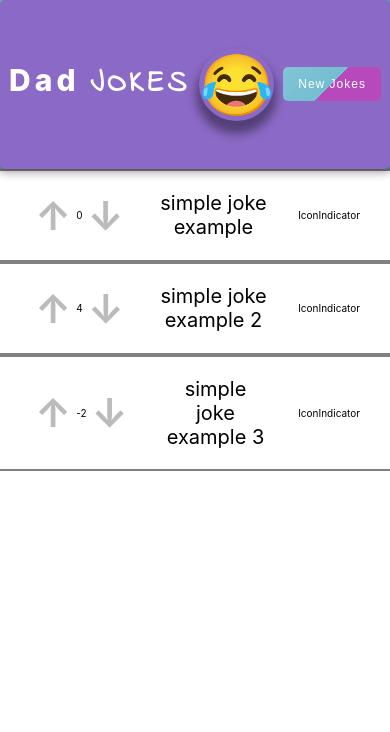
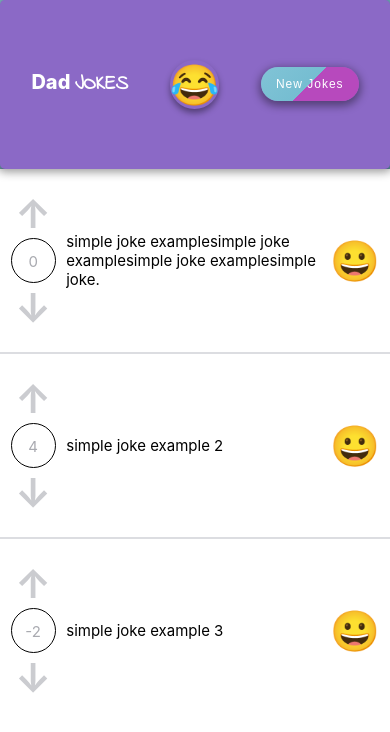
Before and after one commit to LexAeterna12321/dad-jokes-app, a React (Create React App) app: page / in a window 390 px wide. Shown: the top 732 px of the page. Built offline with nearby package versions, Linux system fonts and the light colour scheme.

Commit message:
added further styling / mobile view adjustments

```diff
--- a/src/IconIndicator.js
+++ b/src/IconIndicator.js
@@ -1,7 +1,15 @@
 import React from "react";
 
 const IconIndicator = () => {
-  return <div className="Joke__icon">IconIndicator</div>;
+  return (
+    <span
+      className="Joke__icon IconIndicator"
+      role="img"
+      aria-label="Grinning Face"
+    >
+      😀
+    </span>
+  );
 };
 
 export default IconIndicator;
--- a/src/Jokes.js
+++ b/src/Jokes.js
@@ -3,7 +3,12 @@ import Joke from "./Joke";
 
 const Jokes = () => {
   const jokes = [
-    { txt: "simple joke example", vote: 0, id: "1" },
+    {
+      txt:
+        "simple joke examplesimple joke examplesimple joke examplesimple joke.",
+      vote: 0,
+      id: "1"
+    },
     { txt: "simple joke example 2", vote: 4, id: "2" },
     { txt: "simple joke example 3", vote: -2, id: "3" }
   ];
--- a/src/scss/_IconIndicator.scss
+++ b/src/scss/_IconIndicator.scss
@@ -0,0 +1,3 @@
+.IconIndicator {
+    font-size: 4rem;
+}
--- a/src/scss/_Joke.scss
+++ b/src/scss/_Joke.scss
@@ -1,21 +1,35 @@
 .Joke {
     display: flex;
     padding: 2rem 0;
-    border-top: 2px solid grey;
-    border-bottom: 2px solid grey;
+
+
     align-items: center;
 
+    &:not(:last-child) {
+        border-bottom: 2px solid $grey-color-light-1;
+    }
+
     &__vote {
-        margin: 0 3rem
+        margin: 0 3rem;
+
+        @media only screen and (max-width:$bp-mobile) {
+            margin: 0 1rem;
+        }
     }
 
     &__txt {
         margin-right: auto;
-        font-size: 2rem;
+        font-size: 1.5rem;
+
+        text-align: left;
 
     }
 
     &__icon {
-        margin: 0 3rem
+        margin: 0 3rem;
+
+        @media only screen and (max-width:$bp-mobile) {
+            margin: 0 1rem;
+        }
     }
 }
--- a/src/scss/_Sidebar.scss
+++ b/src/scss/_Sidebar.scss
@@ -25,7 +25,9 @@
     letter-spacing: 4px;
 
     @media only screen and (max-width:$bp-mobile) {
-      font-size: 3rem;
+      font-size: 2rem;
+      letter-spacing: initial;
+
     }
   }
 
@@ -37,29 +39,42 @@
   &__icon {
     font-size: 14rem;
     margin: 4rem 0;
-
     box-shadow: 0 1rem 1rem .3rem rgba(0, 0, 0, 0.4);
     border-radius: 50%;
 
     @media only screen and (max-width:$bp-mobile) {
-      font-size: 6rem;
+      font-size: 4rem;
+      margin: 1rem 1rem;
+      box-shadow: 0 .4rem .6rem rgba(0, 0, 0, 0.4);
     }
+
   }
 
   &__btn {
     background: center $linear-grad;
     background-size: 300%;
     border: none;
-    border-radius: 5px;
+    border-radius: 25px;
     padding: 20px 35px;
     color: inherit;
     font-size: 1.6rem;
     letter-spacing: 1px;
     cursor: pointer;
-    transition: all 0.2s;
+    transition: all $trs-time;
+    box-shadow: 0 .3rem .8rem 0.2rem rgba(0, 0, 0, 0.4);
+    outline: none;
 
     &:hover {
       background-position: -50% -100%;
+    }
+
+    &:focus {
+      opacity: .8;
+    }
+
+    &:active {
+      transform: translateY(-2px);
+      background-position: 0 100%;
     }
 
     @media only screen and (max-width:$bp-mobile) {
--- a/src/scss/_Vote.scss
+++ b/src/scss/_Vote.scss
@@ -1,17 +1,38 @@
 .vote {
     display: flex;
     align-items: center;
+    color: $grey-color-dark-1;
+    text-align: center;
 
+    @media only screen and (max-width:$bp-mobile) {
+        flex-direction: column;
+        align-content: space-between;
+    }
+
+    &__count {
+        border-radius: 50%;
+        margin: 0 1rem;
+        font-size: 1.5rem;
+        border: 1px solid black;
+        width: 4.5rem;
+        height: 4.5rem;
+        line-height: 4.5rem;
+        color: $grey-color-dark-2;
+
+        @media only screen and (max-width:$bp-mobile) {
+            margin: 0;
+        }
+    }
 
     &__arrow {
         font-size: 4rem;
-        color: #bbb;
         font-weight: bold;
         margin: 0 .5rem;
         cursor: pointer;
+        transition: color $trs-time;
 
         &:hover {
-            color: #ccc;
+            color: $grey-color-light-1;
         }
     }
 }
--- a/src/scss/_variables.scss
+++ b/src/scss/_variables.scss
@@ -5,4 +5,11 @@ sans-serif;
 $second-font: 'Indie Flower',
 cursive;
 
-$bp-mobile: 37.5em // 600px
+$grey-color-light-1: #dcdde1;
+$grey-color-light-2: #edeef2;
+$grey-color-dark-1: #cbccd0;
+$grey-color-dark-2: #a9aab0;
+
+$trs-time:.2s;
+
+$bp-mobile: 50em; // 800px
--- a/src/scss/main.scss
+++ b/src/scss/main.scss
@@ -6,3 +6,4 @@
 @import 'Jokes';
 @import 'Joke';
 @import 'Vote';
+@import 'IconIndicator';
```
Also changed, not shown: css/main.css, 1 other file (tests, documents, lock files or other folders).
